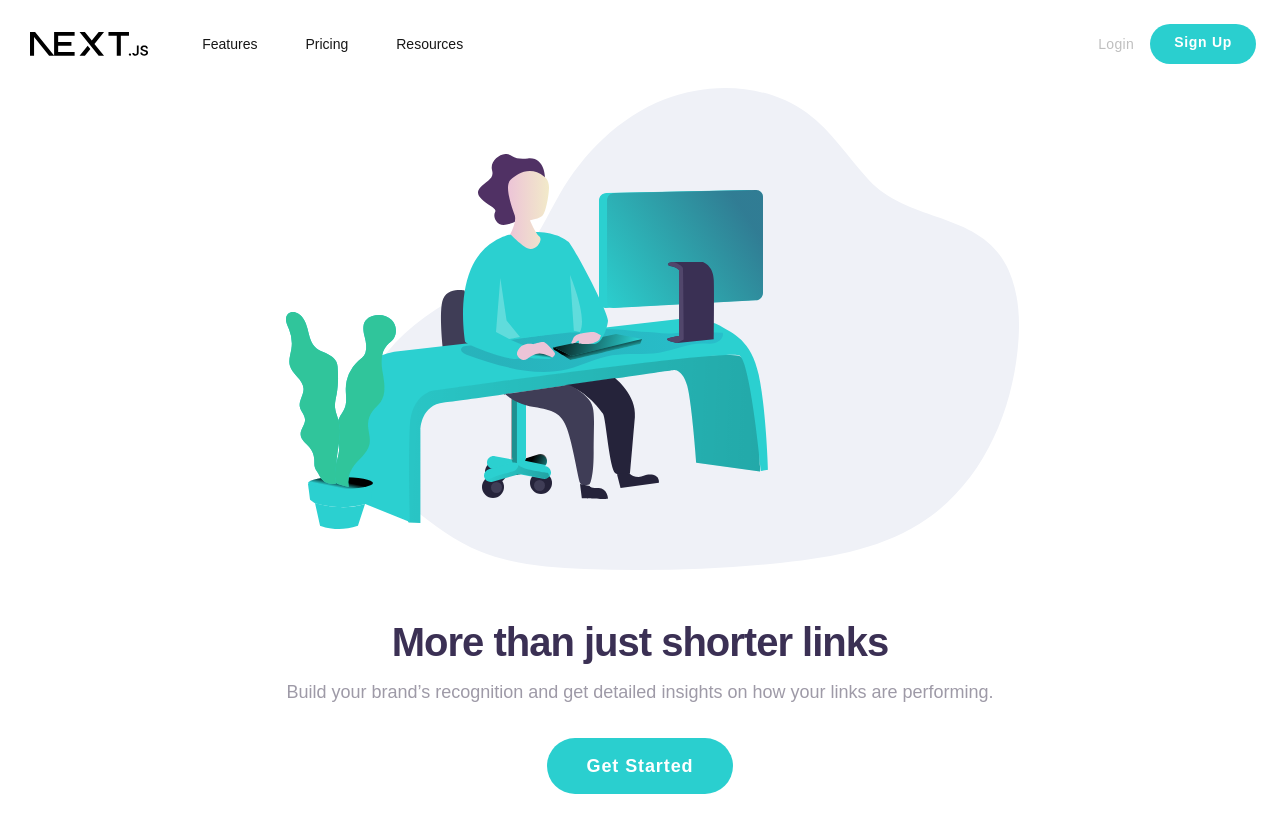
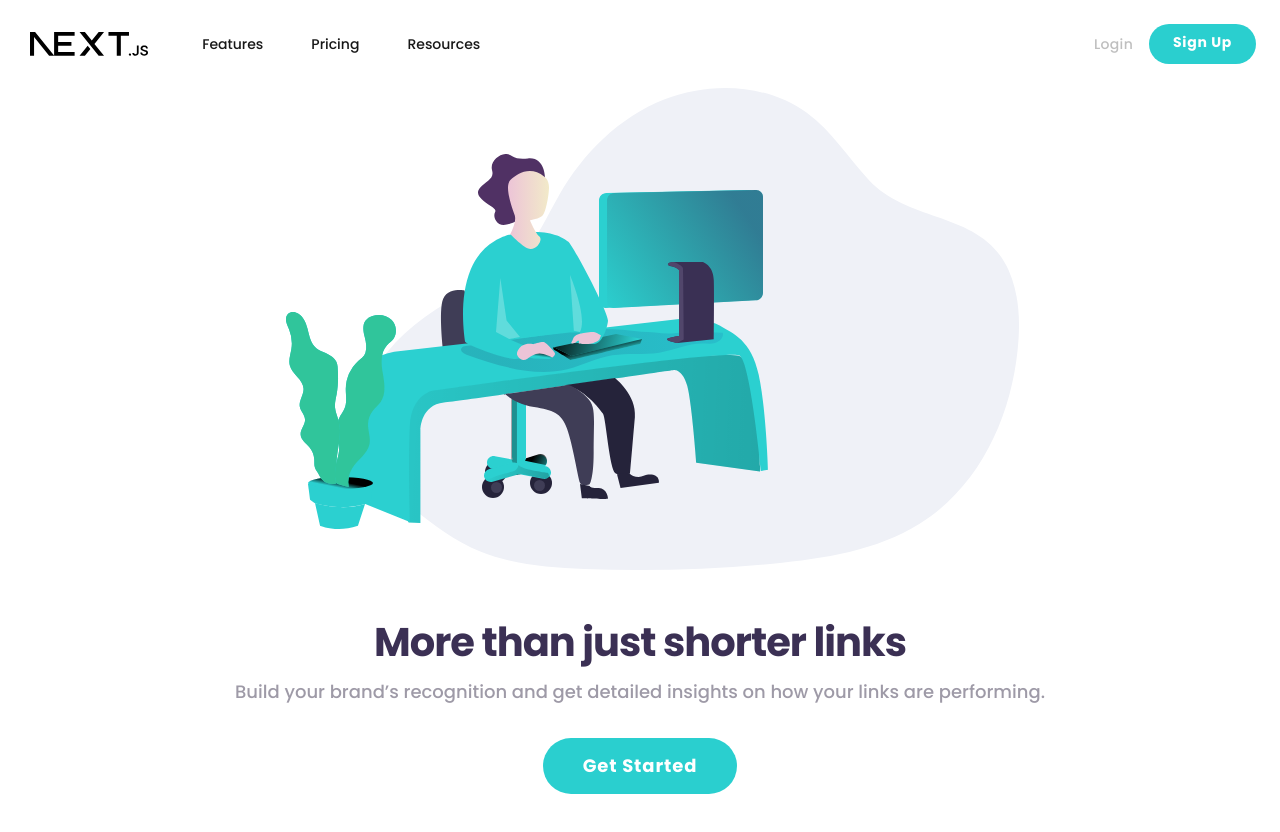
Before and after one commit to avfonseca00/sheep-ly, a Next.js app in the folder frontend/: page / in a window 1280 px wide. Shown: the top 832 px of the page. Built offline with nearby package versions, Linux system fonts and the light colour scheme.

Commit message:
feat(frontend): Add font styles to global css styles

```diff
--- a/frontend/src/app/globals.css
+++ b/frontend/src/app/globals.css
@@ -13,14 +13,14 @@
 --color-red: hsl(0, 87%, 67%);
 
 --color-gray: hsl(0, 0%, 75%);
+--color-grayish-violet-light: hsl(230, 25%, 95%);
 --color-grayish-violet: hsl(257, 7%, 63%);
 --color-very-dark-blue: hsl(255, 11%, 22%);
 --color-very-dark-violet: hsl(260, 8%, 14%);
 
   --color-background: var(--background);
   --color-foreground: var(--foreground);
-  --font-sans: var(--font-geist-sans);
-  --font-mono: var(--font-geist-mono);
+  --font-poppins: var(--font-poppins);
 }
 
 @media (prefers-color-scheme: dark) {
@@ -33,5 +33,6 @@
 body {
   background: var(--background);
   color: var(--foreground);
-  font-family: Arial, Helvetica, sans-serif;
+  font-family: var(--font-poppins);
+  font-weight: 500;
 }
```
